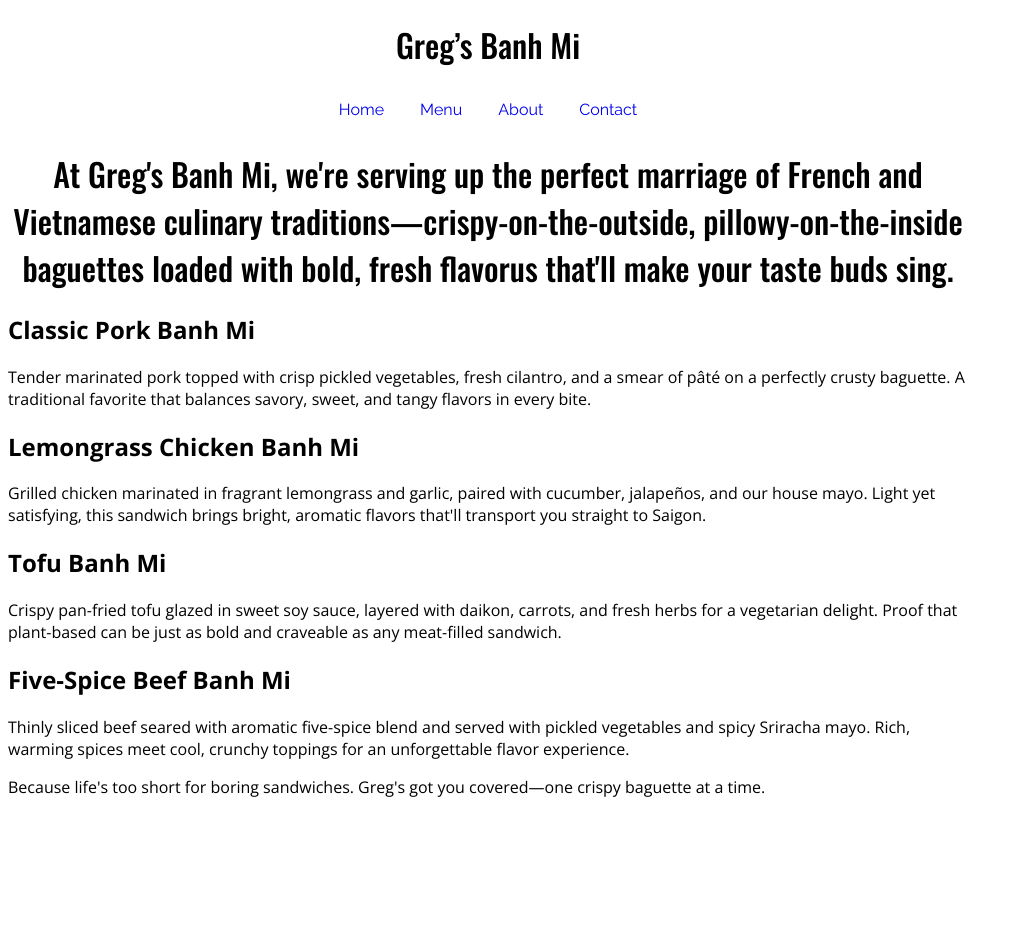
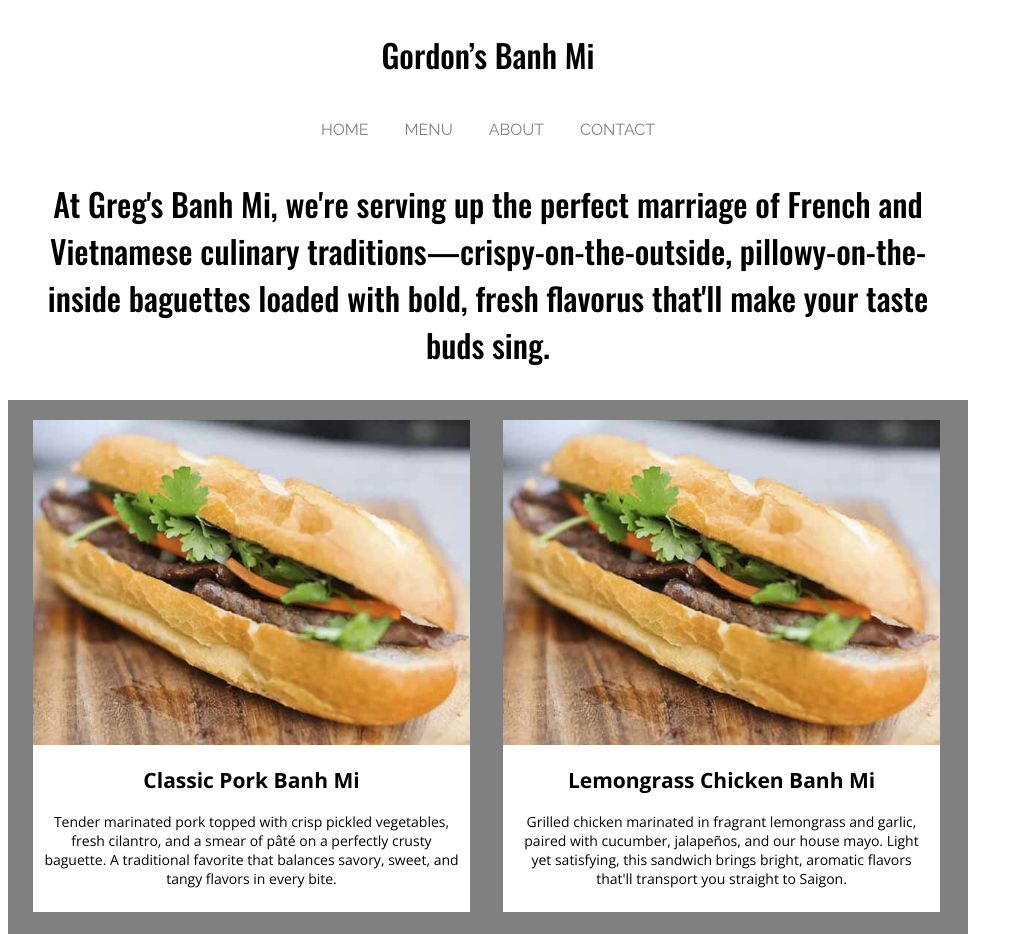
Before and after one commit to slickypippy/Exercise-6, a plain HTML site: page index.html in a window 1280 px wide. Shown: the top 934 px of the page, without its empty margins (0-1023 px from the left). Before the commit the page ends 806 px from the top, so only its background shows below. Drawn offline with nearby package versions, Linux system fonts and the light colour scheme.

Commit message:
finished

```diff
--- a/index.html
+++ b/index.html
@@ -1,5 +1,5 @@
 <!DOCTYPE html>
-<html>
+<html lang="EN-CA">
   <head>
     <title>Exercise 7: Banh Mi, menus, and layout</title>
     <!-- This is embed code for Google fonts, take a look at  https://fonts.google.com/ for more info, you can just pick fonts and get an embed code which you use here. See how I am controlling them from <style> most of the CSS is just pasted in from Google and I have made tweaks to the weights and added other bits. This is what we will learn next week.-->
@@ -16,18 +16,22 @@
         font-size: 16px;
         width: 960px;
       }
+
       ul {
         list-style-type: none;
         margin: 0;
         padding: 0;
         display: flex;
         justify-content: center;
+        text-transform: uppercase;
 
       }
-      ul li a{
+
+      ul li a {
         display: block;
         padding: 10px 18px;
         text-decoration: none;
+        color: grey;
       }
 
       h1 {
@@ -35,25 +39,67 @@
         font-optical-sizing: auto;
         font-weight: 500;
         font-style: normal;
-        text-align:center;
+        text-align: center;
+        padding: 10px;
       }
 
       #site-title {
         text-align: center;
+        font-size: 60px
+        color: grey;
       }
+
+      .container {
+        display: grid;
+        grid-template-columns: 50% 50%;
+        gap: 10px;
+        padding: 20px;
+        background-color: grey;
+        margin: 0 auto;
+      }
+
+      .grid-item {
+        background-color: white;
+        text-align: center;
+        font-size: 14px;
+        padding-bottom: 10px;
+        align-content: center;
+        width: 95%;
+        margin-left: 5px;
+        margin-bottom: 15px;
+
+      }
+      .grid-item p {
+        padding-left: 10px;
+        padding-right: 10px;
+      }
+
+      .grid-item img {
+       width: 100%;
+      }
+
 
       nav {
         font-family: "Raleway", sans-serif;
-        font-optical-sizing: auto;
+        font-opcal-sizing: auto;
         font-weight: 400;
         font-style: normal;
       }
 
-      footer {}
+
+      footer {
+        margin-top: 40px;
+        background-color: white;
+        padding: 30px;
+        text-align: center;
+        border-radius: 15px;
+        border: 2px solid black;
+        color: black;
+      }
     </style>
   </head>
   <body>
-    <h1 id="site-title">Greg’s Banh Mi</h1>
+    <h1 id="site-title">Gordon’s Banh Mi</h1>
     <nav>
       <ul>
         <li><a href="/">Home</a></li>
@@ -63,14 +109,43 @@
       </ul>
     </nav>
     <h1>At Greg's Banh Mi, we're serving up the perfect marriage of French and Vietnamese culinary traditions—crispy-on-the-outside, pillowy-on-the-inside baguettes loaded with bold, fresh flavorus that'll make your taste buds sing.</h1>
+
+
+
+
+
+    <div class="container">
+      <div class="grid-item">
+        <img id="banh-mi" src="banh-mi.jpg" alt="Classic Pork Banh Mi">
         <h2>Classic Pork Banh Mi</h2>
         <p>Tender marinated pork topped with crisp pickled vegetables, fresh cilantro, and a smear of pâté on a perfectly crusty baguette. A traditional favorite that balances savory, sweet, and tangy flavors in every bite.</p>
+      </div>
+      <div class="grid-item">
+        <img id="banh-mi" src="banh-mi.jpg" alt="Lemongrass Chicken Banh Mi">
         <h2>Lemongrass Chicken Banh Mi</h2>
         <p>Grilled chicken marinated in fragrant lemongrass and garlic, paired with cucumber, jalapeños, and our house mayo. Light yet satisfying, this sandwich brings bright, aromatic flavors that'll transport you straight to Saigon.</p>
+      </div>
+      <div class="grid-item">
+        <img id="banh-mi" src="banh-mi.jpg" alt="Tofu Banh Mi">
         <h2>Tofu Banh Mi</h2>
         <p>Crispy pan-fried tofu glazed in sweet soy sauce, layered with daikon, carrots, and fresh herbs for a vegetarian delight. Proof that plant-based can be just as bold and craveable as any meat-filled sandwich.</p>
+      </div>
+      <div class="grid-item">
+        <img id="banh-mi" src="banh-mi.jpg" alt="Five-Spice Beef Banh Mi">
         <h2>Five-Spice Beef Banh Mi</h2>
         <p>Thinly sliced beef seared with aromatic five-spice blend and served with pickled vegetables and spicy Sriracha mayo. Rich, warming spices meet cool, crunchy toppings for an unforgettable flavor experience.</p>
-    <footer>Because life's too short for boring sandwiches. Greg's got you covered—one crispy baguette at a time.</footer>
+      </div>
+
+
+
+    </div>
+
+<footer>Because life's too short for boring sandwiches. Gordon's got you covered—one crispy baguette at a time.</footer>
+
+
+
+
+
+
   </body>
 </html>
```
Lines whose indentation alone changed are shown as unchanged.
